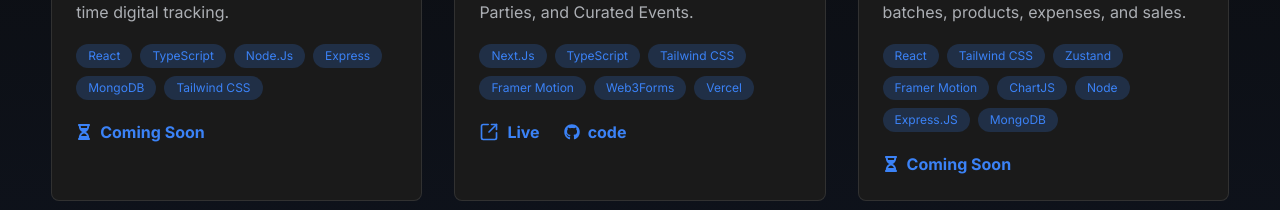
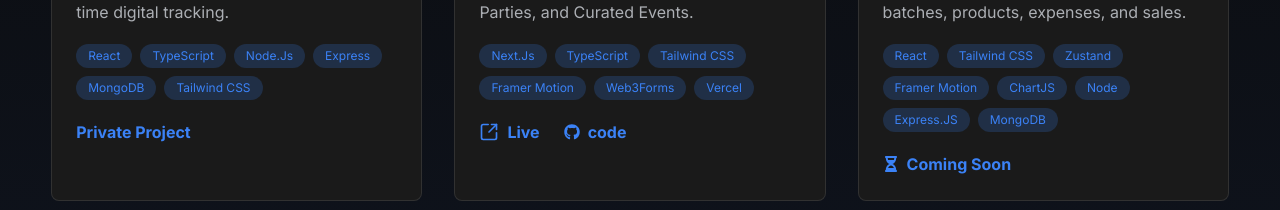
Before and after one commit to Chiemezie-Uchenwoke/portfolio, a React (Vite) app: page / in a window 1280 px wide. Shown: the part 2280-2490 px from the top of the page. Built offline with nearby package versions, Linux system fonts and the light colour scheme.

Commit message:
Add note to mekrecords

```diff
--- a/src/components/Projects/ProjectCard.jsx
+++ b/src/components/Projects/ProjectCard.jsx
@@ -1,7 +1,7 @@
 import { LuSquareArrowOutUpRight } from "react-icons/lu";
 import { FaGithub, FaHourglassHalf } from "react-icons/fa";
 
-const ProjectCard = ({imgUrl, imgAltText, title, description, tools, liveUrl, codeUrl, isLive, onClick}) => {
+const ProjectCard = ({imgUrl, imgAltText, title, description, tools, liveUrl, codeUrl, isLive, onClick, note}) => {
     return (
         <div
             className="rounded-lg overflow-hidden min-h-80 bg-dark-bg flex flex-col border border-white-shade/10 hover:border-pri-blue hover:scale-103 duration-200 ease-in-out cursor-pointer"
@@ -61,7 +61,10 @@ const ProjectCard = ({imgUrl, imgAltText, title, description, tools, liveUrl, co
                                 code
                             </a>
                         </> :
-                            <span className="text-pri-blue font-bold flex items-center gap-2"><FaHourglassHalf /> Coming Soon</span>
+                        note ?
+                        <p className="text-pri-blue font-bold">{note}</p> :
+                        <span className="text-pri-blue font-bold flex items-center gap-2"><FaHourglassHalf /> Coming Soon</span>
+
                     }
                 </div>
             </div>
--- a/src/data/projectsData.js
+++ b/src/data/projectsData.js
@@ -23,8 +23,8 @@ const projectsData = [
             "Automated PDF receipt generation for thermal printers",
             "CSV/PDF report exports with date range filtering",
             "Responsive mobile-first design with dark mode support"
-        ]
-
+        ],
+        note: "Private Project"
     },
     {
         id: 2,
```
